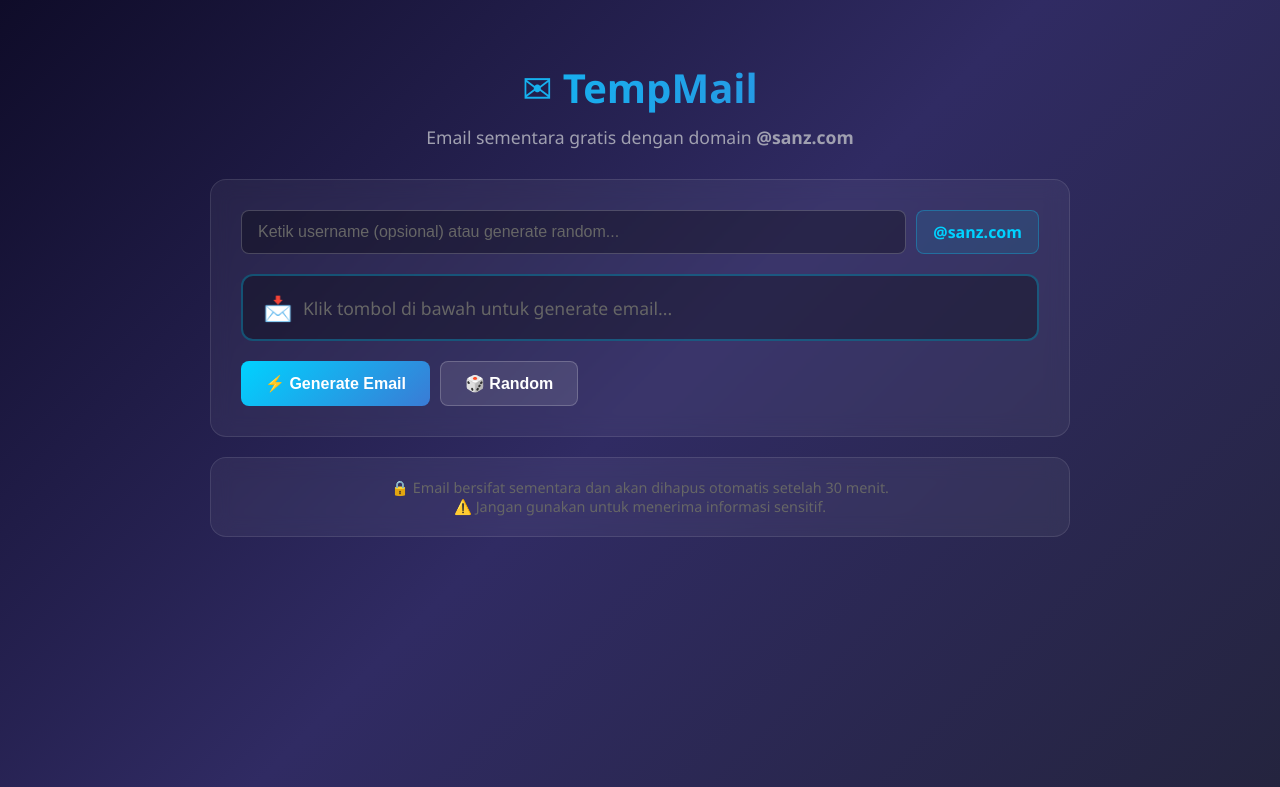
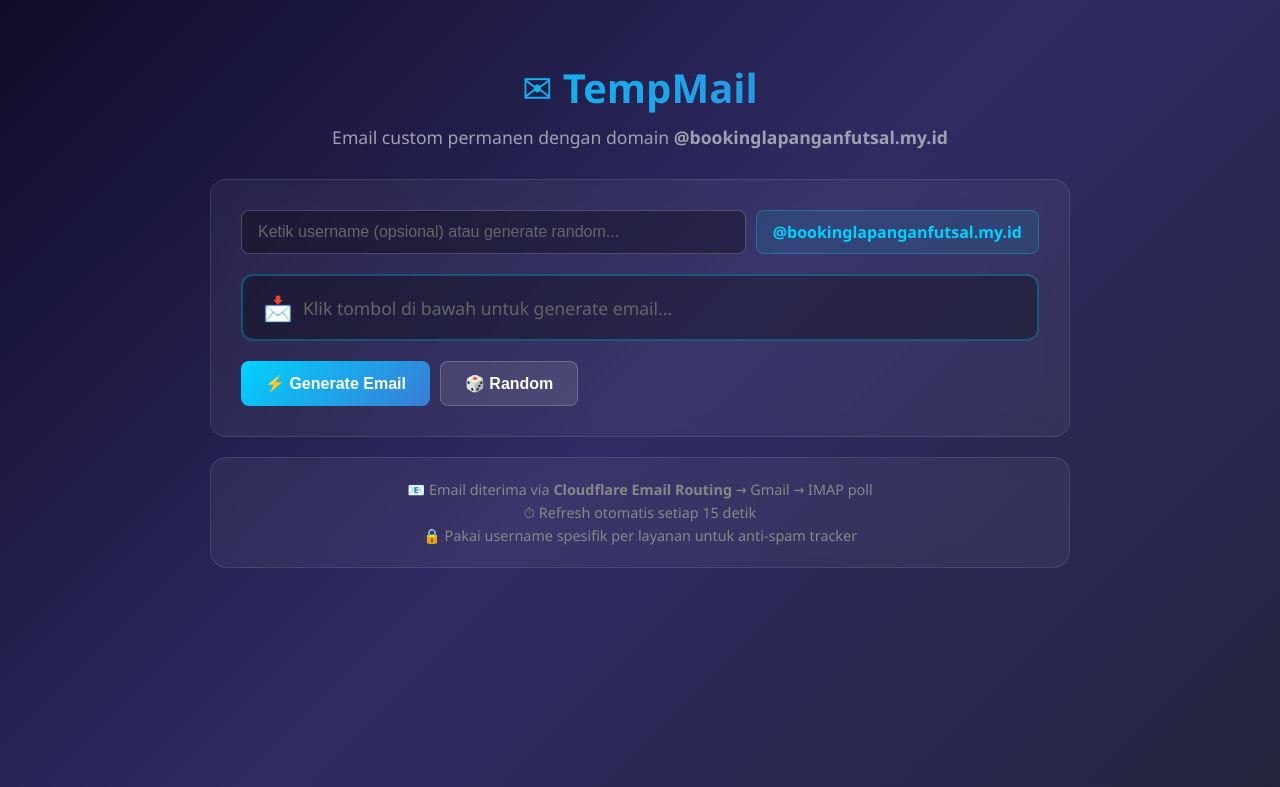
Before and after one commit to triaturi-sys/bot, a Flask app: page / in a window 1280 px wide. Shown: the top 787 px of the page. Run offline with Flask 3, Linux system fonts and the light colour scheme.

Commit message:
feat: upgrade to IMAP mode with Cloudflare Email Routing + Render deploy
- Replace SMTP server with IMAP Gmail poller
- Domain changed to bookinglapanganfutsal.my.id
- Email no longer expires (permanent)
- Auto-refresh inbox every 15 seconds
- Add Render.com deployment config (render.yaml + Procfile)
- Add .env.example for configuration
- Add health check endpoint
- Support on-demand fetch when checking inbox

```diff
--- a/tempmail/app.py
+++ b/tempmail/app.py
@@ -1,53 +1,64 @@
 """
-Temporary Email Web Application
-Domain: @sanz.com
+Temporary Email Web Application - IMAP Mode
+Domain: bookinglapanganfutsal.my.id
 
-Fitur:
-- Generate email address random @sanz.com
-- Terima email masuk (simulasi via SMTP server built-in)
-- Inbox real-time dengan auto-refresh
-- Hapus email otomatis setelah expired (30 menit)
-- Copy email address ke clipboard
-- API endpoint untuk integrasi
+Cara kerja:
+1. User generate email custom (misal: otp@bookinglapanganfutsal.my.id)
+2. Cloudflare Email Routing forward email ke Gmail kamu
+3. Aplikasi ini baca Gmail via IMAP setiap 15 detik
+4. Email yang tujuannya ke domain kita ditampilkan di web
+
+Environment Variables (.env):
+- GMAIL_EMAIL=your@gmail.com
+- GMAIL_APP_PASSWORD=xxxx xxxx xxxx xxxx
+- DOMAIN=bookinglapanganfutsal.my.id (default)
+- POLL_INTERVAL=15 (detik, default)
 """
 
 from __future__ import annotations
 
-import asyncio
 import email
+import imaplib
+import os
 import random
+import re
 import string
 import threading
 import time
 import uuid
-from datetime import datetime, timedelta
+from datetime import datetime
 from email.policy import default as default_policy
 from typing import Any
 
-from aiosmtpd.controller import Controller
-from aiosmtpd.smtp import Envelope, Session, SMTP
+from dotenv import load_dotenv
 from flask import Flask, jsonify, render_template, request, session
 from flask_cors import CORS
 
+load_dotenv()
+
+# ---------------------------------------------------------------------------
+# Configuration
+# ---------------------------------------------------------------------------
+
+GMAIL_EMAIL = os.environ.get("GMAIL_EMAIL", "")
+GMAIL_APP_PASSWORD = os.environ.get("GMAIL_APP_PASSWORD", "").replace(" ", "")
+DOMAIN = os.environ.get("DOMAIN", "bookinglapanganfutsal.my.id")
+POLL_INTERVAL = int(os.environ.get("POLL_INTERVAL", "15"))
+SECRET_KEY = os.environ.get("SECRET_KEY", "tempmail-change-this-in-production")
+
 app = Flask(__name__)
-app.secret_key = "tempmail-secret-key-change-in-production"
+app.secret_key = SECRET_KEY
 CORS(app)
 
-# Domain untuk temp mail
-DOMAIN = "sanz.com"
-
-# Penyimpanan email di memory (production: gunakan Redis/DB)
-# Format: {email_address: [{"id": ..., "from": ..., "subject": ..., "body": ..., "date": ..., "read": bool}]}
+# Penyimpanan email di memory (per session restart akan refresh dari Gmail)
+# Format: {email_address: [{"id": ..., "from": ..., "subject": ...}]}
 mailbox: dict[str, list[dict[str, Any]]] = {}
 
-# Mapping session ke email address
-active_addresses: dict[str, dict[str, Any]] = {}
+# Track Gmail message IDs yang sudah di-fetch (biar tidak duplicate)
+fetched_uids: set[str] = set()
 
 # Lock untuk thread safety
 mail_lock = threading.Lock()
-
-# Waktu expired email (30 menit)
-EMAIL_EXPIRE_MINUTES = 30
 
 
 # ---------------------------------------------------------------------------
@@ -62,84 +73,176 @@ def generate_username(length: int = 10) -> str:
 
 def generate_email() -> str:
     """Generate alamat email temporary."""
-    username = generate_username()
-    return f"{username}@{DOMAIN}"
+    return f"{generate_username()}@{DOMAIN}"
 
 
-def cleanup_expired():
-    """Hapus email dan address yang sudah expired."""
-    while True:
-        time.sleep(60)  # Check setiap menit
-        now = datetime.now()
-        with mail_lock:
-            expired_keys = []
-            for addr, info in active_addresses.items():
-                if now > info["expires_at"]:
-                    expired_keys.append(addr)
-            for addr in expired_keys:
-                del active_addresses[addr]
-                if addr in mailbox:
-                    del mailbox[addr]
+def extract_recipient(msg) -> str | None:
+    """Cari alamat tujuan original yang berakhiran @DOMAIN dari header email."""
+    headers_to_check = [
+        msg.get("To", ""),
+        msg.get("Delivered-To", ""),
+        msg.get("X-Forwarded-To", ""),
+        msg.get("X-Original-To", ""),
+        msg.get("Cc", ""),
+    ]
+
+    pattern = re.compile(r"[\w\.\-+]+@[\w\.\-]+", re.IGNORECASE)
+    for header in headers_to_check:
+        if not header:
+            continue
+        for match in pattern.findall(header):
+            addr = match.lower()
+            if addr.endswith(f"@{DOMAIN.lower()}"):
+                return addr
+    return None
+
+
+def parse_email_body(msg) -> tuple[str, str]:
+    """Extract plain text dan HTML body dari email."""
+    body = ""
+    html_body = ""
+
+    if msg.is_multipart():
+        for part in msg.walk():
+            content_type = part.get_content_type()
+            disposition = str(part.get("Content-Disposition", ""))
+            if "attachment" in disposition:
+                continue
+            try:
+                if content_type == "text/plain" and not body:
+                    body = part.get_content()
+                elif content_type == "text/html" and not html_body:
+                    html_body = part.get_content()
+            except Exception:
+                payload = part.get_payload(decode=True)
+                if payload:
+                    try:
+                        decoded = payload.decode("utf-8", errors="replace")
+                        if content_type == "text/plain" and not body:
+                            body = decoded
+                        elif content_type == "text/html" and not html_body:
+                            html_body = decoded
+                    except Exception:
+                        pass
+    else:
+        try:
+            content = msg.get_content()
+            if msg.get_content_type() == "text/html":
+                html_body = content
+            else:
+                body = content
+        except Exception:
+            pass
+
+    return body, html_body
 
 
 # ---------------------------------------------------------------------------
-# SMTP Handler - Menerima email masuk
+# IMAP Poller - Baca Gmail dan filter untuk domain kita
 # ---------------------------------------------------------------------------
 
-class TempMailHandler:
-    """Handler untuk menerima email via SMTP."""
+def fetch_emails_from_gmail() -> int:
+    """Connect ke Gmail IMAP dan ambil email baru untuk domain kita.
 
-    async def handle_RCPT(self, server, session: Session, envelope: Envelope, address: str, rcpt_options: list):
-        """Validasi recipient - hanya terima untuk domain kita."""
-        if not address.endswith(f"@{DOMAIN}"):
-            return f"550 No such user at {DOMAIN}"
-        envelope.rcpt_tos.append(address)
-        return "250 OK"
+    Returns:
+        Jumlah email baru yang di-fetch.
+    """
+    if not GMAIL_EMAIL or not GMAIL_APP_PASSWORD:
+        return 0
 
-    async def handle_DATA(self, server, session: Session, envelope: Envelope):
-        """Proses email masuk dan simpan ke mailbox."""
-        try:
-            msg = email.message_from_bytes(envelope.content, policy=default_policy)
+    new_count = 0
+    imap = None
+    try:
+        imap = imaplib.IMAP4_SSL("imap.gmail.com", 993)
+        imap.login(GMAIL_EMAIL, GMAIL_APP_PASSWORD)
+        imap.select("INBOX")
 
-            # Extract body
-            body = ""
-            html_body = ""
-            if msg.is_multipart():
-                for part in msg.walk():
-                    content_type = part.get_content_type()
-                    if content_type == "text/plain":
-                        body = part.get_content()
-                    elif content_type == "text/html":
-                        html_body = part.get_content()
-            else:
-                content_type = msg.get_content_type()
-                if content_type == "text/html":
-                    html_body = msg.get_content()
-                else:
-                    body = msg.get_content()
+        # Cari email yang TO/CC mengandung domain kita
+        # ALL = ambil semua, lalu filter manual via header
+        status, data = imap.uid("search", None, "ALL")
+        if status != "OK":
+            return 0
+
+        uids = data[0].split()
+        # Ambil 50 terbaru aja biar cepat
+        uids = uids[-50:] if len(uids) > 50 else uids
+
+        for uid in uids:
+            uid_str = uid.decode() if isinstance(uid, bytes) else str(uid)
+
+            # Skip kalau sudah pernah di-fetch
+            if uid_str in fetched_uids:
+                continue
+
+            status, msg_data = imap.uid("fetch", uid, "(RFC822)")
+            if status != "OK" or not msg_data or not msg_data[0]:
+                continue
+
+            raw_email = msg_data[0][1]
+            if not isinstance(raw_email, (bytes, bytearray)):
+                continue
+
+            msg = email.message_from_bytes(raw_email, policy=default_policy)
+
+            recipient = extract_recipient(msg)
+            if not recipient:
+                fetched_uids.add(uid_str)
+                continue
+
+            subject = str(msg.get("subject", "(No Subject)"))
+            from_addr = str(msg.get("from", "Unknown"))
+            date_str = str(msg.get("date", ""))
+
+            body, html_body = parse_email_body(msg)
 
             mail_data = {
                 "id": str(uuid.uuid4()),
-                "from": str(envelope.mail_from),
-                "to": envelope.rcpt_tos,
-                "subject": msg.get("subject", "(No Subject)"),
+                "uid": uid_str,
+                "from": from_addr,
+                "to": recipient,
+                "subject": subject,
                 "body": body,
                 "html_body": html_body,
                 "date": datetime.now().strftime("%Y-%m-%d %H:%M:%S"),
+                "raw_date": date_str,
                 "read": False,
             }
 
             with mail_lock:
-                for recipient in envelope.rcpt_tos:
-                    recipient_lower = recipient.lower()
-                    if recipient_lower not in mailbox:
-                        mailbox[recipient_lower] = []
-                    mailbox[recipient_lower].append(mail_data)
+                if recipient not in mailbox:
+                    mailbox[recipient] = []
+                mailbox[recipient].append(mail_data)
+                fetched_uids.add(uid_str)
+                new_count += 1
 
-            return "250 Message accepted for delivery"
+        imap.close()
+
+    except imaplib.IMAP4.error as e:
+        print(f"[IMAP] Login/Auth error: {e}")
+    except Exception as e:
+        print(f"[IMAP] Error: {e}")
+    finally:
+        if imap is not None:
+            try:
+                imap.logout()
+            except Exception:
+                pass
+
+    if new_count > 0:
+        print(f"[IMAP] Fetched {new_count} new email(s)")
+
+    return new_count
+
+
+def imap_poll_loop():
+    """Background thread - polling Gmail terus menerus."""
+    print(f"[IMAP] Poller started (interval: {POLL_INTERVAL}s)")
+    while True:
+        try:
+            fetch_emails_from_gmail()
         except Exception as e:
-            print(f"[SMTP] Error processing email: {e}")
-            return "500 Error processing message"
+            print(f"[IMAP] Poll error: {e}")
+        time.sleep(POLL_INTERVAL)
 
 
 # ---------------------------------------------------------------------------
@@ -148,7 +251,7 @@ class TempMailHandler:
 
 @app.route("/")
 def index():
-    """Halaman utama - tampilkan inbox temp mail."""
+    """Halaman utama."""
     return render_template("index.html", domain=DOMAIN)
 
 
@@ -159,7 +262,6 @@ def api_generate():
     custom_name = data.get("username", "").strip().lower()
 
     if custom_name:
-        # Validasi custom username
         if not all(c in string.ascii_lowercase + string.digits + "._-" for c in custom_name):
             return jsonify({"error": "Username hanya boleh huruf kecil, angka, titik, underscore, dan dash"}), 400
         if len(custom_name) < 3 or len(custom_name) > 30:
@@ -168,38 +270,35 @@ def api_generate():
     else:
         email_addr = generate_email()
 
-    expires_at = datetime.now() + timedelta(minutes=EMAIL_EXPIRE_MINUTES)
-
     with mail_lock:
         if email_addr not in mailbox:
             mailbox[email_addr] = []
-        active_addresses[email_addr] = {
-            "created_at": datetime.now(),
-            "expires_at": expires_at,
-        }
 
     session["email"] = email_addr
 
     return jsonify({
         "email": email_addr,
-        "expires_at": expires_at.strftime("%Y-%m-%d %H:%M:%S"),
-        "expires_in_minutes": EMAIL_EXPIRE_MINUTES,
+        "expires_at": "never",
+        "expires_in_minutes": 0,
+        "permanent": True,
     })
 
 
 @app.route("/api/inbox")
 def api_inbox():
-    """Ambil daftar email di inbox."""
+    """Ambil daftar email di inbox + trigger fetch on-demand."""
     email_addr = request.args.get("email", "").lower()
     if not email_addr:
         email_addr = session.get("email", "")
 
-    if not email_addr or not email_addr.endswith(f"@{DOMAIN}"):
+    if not email_addr or not email_addr.endswith(f"@{DOMAIN.lower()}"):
         return jsonify({"error": "Email address tidak valid"}), 400
+
+    # On-demand fetch (best effort, jangan blocking lama)
+    threading.Thread(target=fetch_emails_from_gmail, daemon=True).start()
 
     with mail_lock:
         emails = mailbox.get(email_addr, [])
-        # Sort by date descending
         emails_sorted = sorted(emails, key=lambda x: x["date"], reverse=True)
 
     return jsonify({
@@ -211,11 +310,10 @@ def api_inbox():
 
 @app.route("/api/email/<email_id>")
 def api_read_email(email_id: str):
-    """Baca satu email berdasarkan ID."""
+    """Baca satu email."""
     email_addr = request.args.get("email", "").lower()
     if not email_addr:
         email_addr = session.get("email", "")
-
     if not email_addr:
         return jsonify({"error": "Email address tidak ditemukan"}), 400
 
@@ -231,11 +329,10 @@ def api_read_email(email_id: str):
 
 @app.route("/api/delete/<email_id>", methods=["DELETE"])
 def api_delete_email(email_id: str):
-    """Hapus satu email."""
+    """Hapus satu email dari tampilan."""
     email_addr = request.args.get("email", "").lower()
     if not email_addr:
         email_addr = session.get("email", "")
-
     if not email_addr:
         return jsonify({"error": "Email address tidak ditemukan"}), 400
 
@@ -252,7 +349,6 @@ def api_delete_all():
     email_addr = request.args.get("email", "").lower()
     if not email_addr:
         email_addr = session.get("email", "")
-
     if not email_addr:
         return jsonify({"error": "Email address tidak ditemukan"}), 400
 
@@ -262,32 +358,60 @@ def api_delete_all():
     return jsonify({"success": True})
 
 
+@app.route("/api/refresh", methods=["POST"])
+def api_refresh():
+    """Force refresh inbox dari Gmail."""
+    new_count = fetch_emails_from_gmail()
+    return jsonify({"new_emails": new_count})
+
+
 @app.route("/api/stats")
 def api_stats():
     """Statistik server."""
     with mail_lock:
-        total_addresses = len(active_addresses)
+        total_addresses = len(mailbox)
         total_emails = sum(len(v) for v in mailbox.values())
 
     return jsonify({
         "domain": DOMAIN,
         "active_addresses": total_addresses,
         "total_emails": total_emails,
-        "expire_minutes": EMAIL_EXPIRE_MINUTES,
+        "imap_configured": bool(GMAIL_EMAIL and GMAIL_APP_PASSWORD),
+        "poll_interval": POLL_INTERVAL,
     })
 
 
+@app.route("/health")
+def health():
+    """Health check endpoint untuk Render."""
+    return jsonify({"status": "ok", "domain": DOMAIN})
+
+
 # ---------------------------------------------------------------------------
-# SMTP Server startup
+# Start IMAP poller saat app dimuat (untuk gunicorn dan flask)
 # ---------------------------------------------------------------------------
 
-def start_smtp_server():
-    """Jalankan SMTP server di background thread."""
-    handler = TempMailHandler()
-    controller = Controller(handler, hostname="127.0.0.1", port=2525)
-    controller.start()
-    print(f"[SMTP] Server berjalan di port 2525 untuk domain @{DOMAIN}")
-    return controller
+_poller_started = False
+_poller_lock = threading.Lock()
+
+
+def ensure_poller_started():
+    global _poller_started
+    with _poller_lock:
+        if _poller_started:
+            return
+        if not (GMAIL_EMAIL and GMAIL_APP_PASSWORD):
+            print("[WARN] GMAIL_EMAIL atau GMAIL_APP_PASSWORD belum diset. IMAP poller tidak jalan.")
+            print("[WARN] Set environment variables di .env atau di Render dashboard.")
+            _poller_started = True
+            return
+        thread = threading.Thread(target=imap_poll_loop, daemon=True)
+        thread.start()
+        _poller_started = True
+
+
+# Jalankan saat module dimuat (works for gunicorn juga)
+ensure_poller_started()
 
 
 # ---------------------------------------------------------------------------
@@ -295,22 +419,8 @@ def start_smtp_server():
 # ---------------------------------------------------------------------------
 
 if __name__ == "__main__":
-    import os
-
-    # Start cleanup thread
-    cleanup_thread = threading.Thread(target=cleanup_expired, daemon=True)
-    cleanup_thread.start()
-
-    # Start SMTP server
-    smtp_controller = start_smtp_server()
-
-    # Start Flask web server
     port = int(os.environ.get("PORT", 5000))
-    print(f"[WEB] Temp Mail berjalan di http://localhost:{port}")
+    print(f"[WEB] TempMail running at http://localhost:{port}")
     print(f"[WEB] Domain: @{DOMAIN}")
-    print(f"[SMTP] Kirim email ke port 2525 untuk testing")
-
-    try:
-        app.run(host="0.0.0.0", port=port, debug=False)
-    finally:
-        smtp_controller.stop()
+    print(f"[IMAP] Source Gmail: {GMAIL_EMAIL or '(not configured)'}")
+    app.run(host="0.0.0.0", port=port, debug=False)
--- a/tempmail/requirements.txt
+++ b/tempmail/requirements.txt
@@ -1,4 +1,4 @@
 flask==3.0.3
 flask-cors==4.0.1
-aiosmtpd==1.4.6
 python-dotenv==1.0.1
+gunicorn==22.0.0
--- a/tempmail/templates/index.html
+++ b/tempmail/templates/index.html
@@ -495,7 +495,7 @@
         <!-- Header -->
         <div class="header">
             <h1>&#9993; TempMail</h1>
-            <p>Email sementara gratis dengan domain <strong>@{{ domain }}</strong></p>
+            <p>Email custom permanen dengan domain <strong>@{{ domain }}</strong></p>
         </div>
 
         <!-- Email Generator -->
@@ -518,8 +518,8 @@
                 <button class="btn btn-danger" id="btnDeleteAll" style="display:none;" onclick="deleteAll()">&#128465; Hapus Semua</button>
             </div>
 
-            <div class="timer" id="timer">
-                &#9200; Email akan expired dalam: <strong id="timerText">30:00</strong>
+            <div class="timer" id="timer" style="background: rgba(56, 239, 125, 0.1); border-color: rgba(56, 239, 125, 0.3); color: #38ef7d;">
+                &#9989; Email permanen - tidak akan expired
             </div>
         </div>
 
@@ -529,7 +529,7 @@
                 <h2>&#128229; Inbox <span class="badge" id="emailCount">0</span></h2>
                 <div class="auto-refresh">
                     <span class="pulse-dot"></span>
-                    Auto-refresh setiap 5 detik
+                    Auto-refresh setiap 15 detik
                 </div>
             </div>
 
@@ -544,9 +544,10 @@
 
         <!-- Info -->
         <div class="card" style="text-align:center; padding:20px;">
-            <p style="color:#666; font-size:0.9em;">
-                &#128274; Email bersifat sementara dan akan dihapus otomatis setelah 30 menit.<br>
-                &#9888;&#65039; Jangan gunakan untuk menerima informasi sensitif.
+            <p style="color:#888; font-size:0.9em; line-height:1.6;">
+                &#128231; Email diterima via <strong>Cloudflare Email Routing</strong> &rarr; Gmail &rarr; IMAP poll<br>
+                &#9201; Refresh otomatis setiap 15 detik<br>
+                &#128274; Pakai username spesifik per layanan untuk anti-spam tracker
             </p>
         </div>
     </div>
@@ -574,8 +575,6 @@
     <script>
         let currentEmail = "";
         let refreshInterval = null;
-        let timerInterval = null;
-        let expiresAt = null;
 
         // Generate Email
         async function generateEmail(forceRandom = false) {
@@ -597,7 +596,9 @@
                 }
 
                 currentEmail = data.email;
-                expiresAt = new Date(data.expires_at.replace(" ", "T"));
+
+                // Save to localStorage so persistent across refresh
+                localStorage.setItem("tempmail_email", currentEmail);
 
                 // Update UI
                 document.getElementById("emailPlaceholder").style.display = "none";
@@ -610,13 +611,8 @@
 
                 // Start auto-refresh
                 if (refreshInterval) clearInterval(refreshInterval);
-                refreshInterval = setInterval(fetchInbox, 5000);
+                refreshInterval = setInterval(fetchInbox, 15000);
                 fetchInbox();
-
-                // Start timer
-                if (timerInterval) clearInterval(timerInterval);
-                timerInterval = setInterval(updateTimer, 1000);
-                updateTimer();
 
                 showToast("Email berhasil dibuat!");
                 usernameInput.value = "";
@@ -750,25 +746,24 @@
             }
         }
 
-        // Timer update
-        function updateTimer() {
-            if (!expiresAt) return;
-            const now = new Date();
-            const diff = expiresAt - now;
+        // Restore email from localStorage on page load
+        window.addEventListener("DOMContentLoaded", () => {
+            const saved = localStorage.getItem("tempmail_email");
+            if (saved) {
+                currentEmail = saved;
+                document.getElementById("emailPlaceholder").style.display = "none";
+                document.getElementById("emailText").style.display = "block";
+                document.getElementById("emailText").textContent = currentEmail;
+                document.getElementById("btnCopy").style.display = "inline-flex";
+                document.getElementById("btnDeleteAll").style.display = "inline-flex";
+                document.getElementById("inboxCard").style.display = "block";
+                document.getElementById("timer").classList.add("active");
 
-            if (diff <= 0) {
-                document.getElementById("timerText").textContent = "EXPIRED";
-                clearInterval(timerInterval);
-                clearInterval(refreshInterval);
-                showToast("Email sudah expired!", true);
-                return;
+                if (refreshInterval) clearInterval(refreshInterval);
+                refreshInterval = setInterval(fetchInbox, 15000);
+                fetchInbox();
             }
-
-            const minutes = Math.floor(diff / 60000);
-            const seconds = Math.floor((diff % 60000) / 1000);
-            document.getElementById("timerText").textContent =
-                `${minutes.toString().padStart(2, "0")}:${seconds.toString().padStart(2, "0")}`;
-        }
+        });
 
         // Toast notification
         function showToast(message, isError = false) {
```
Also changed, not shown: tempmail/render.yaml (added, +22 -0 lines), 3 other files.
